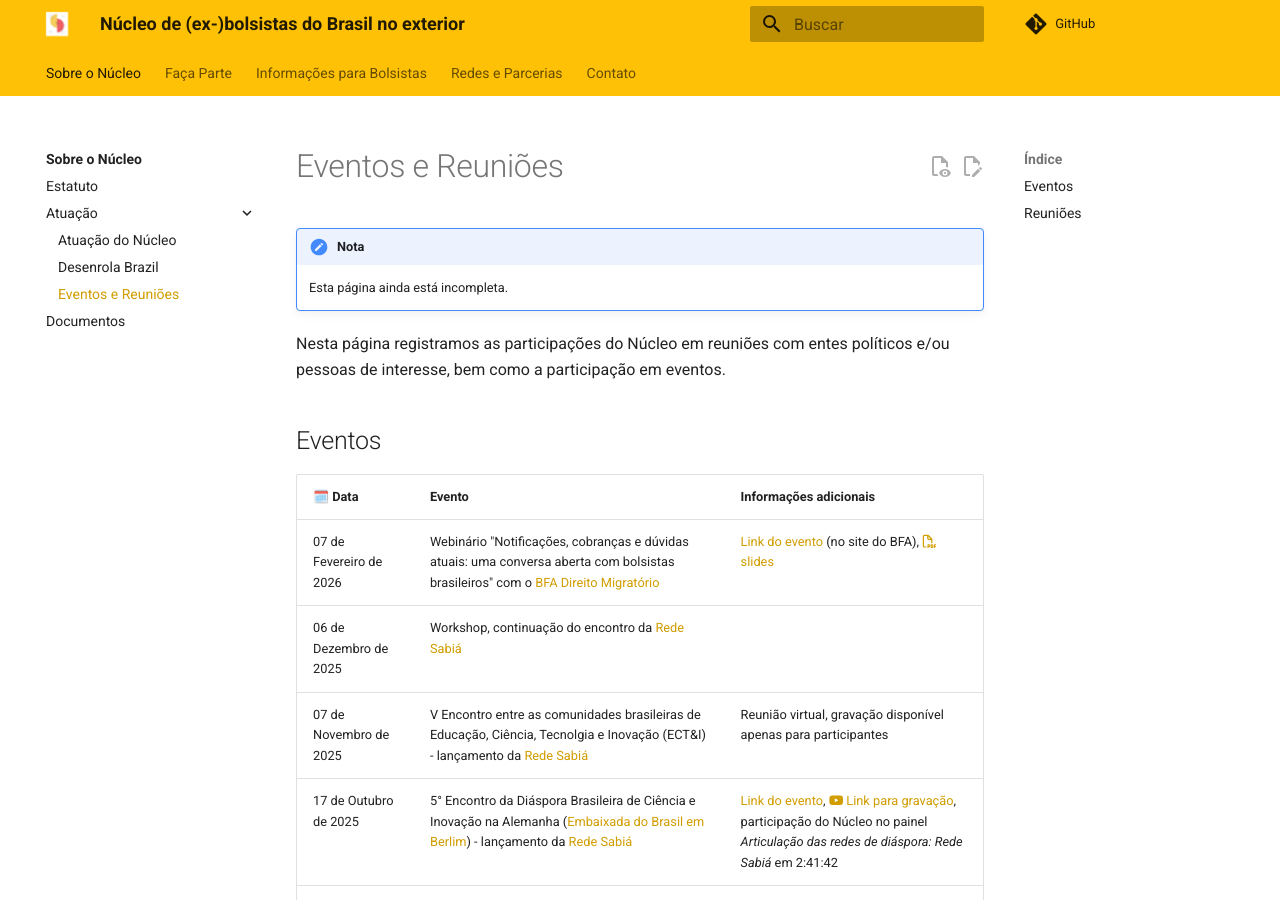
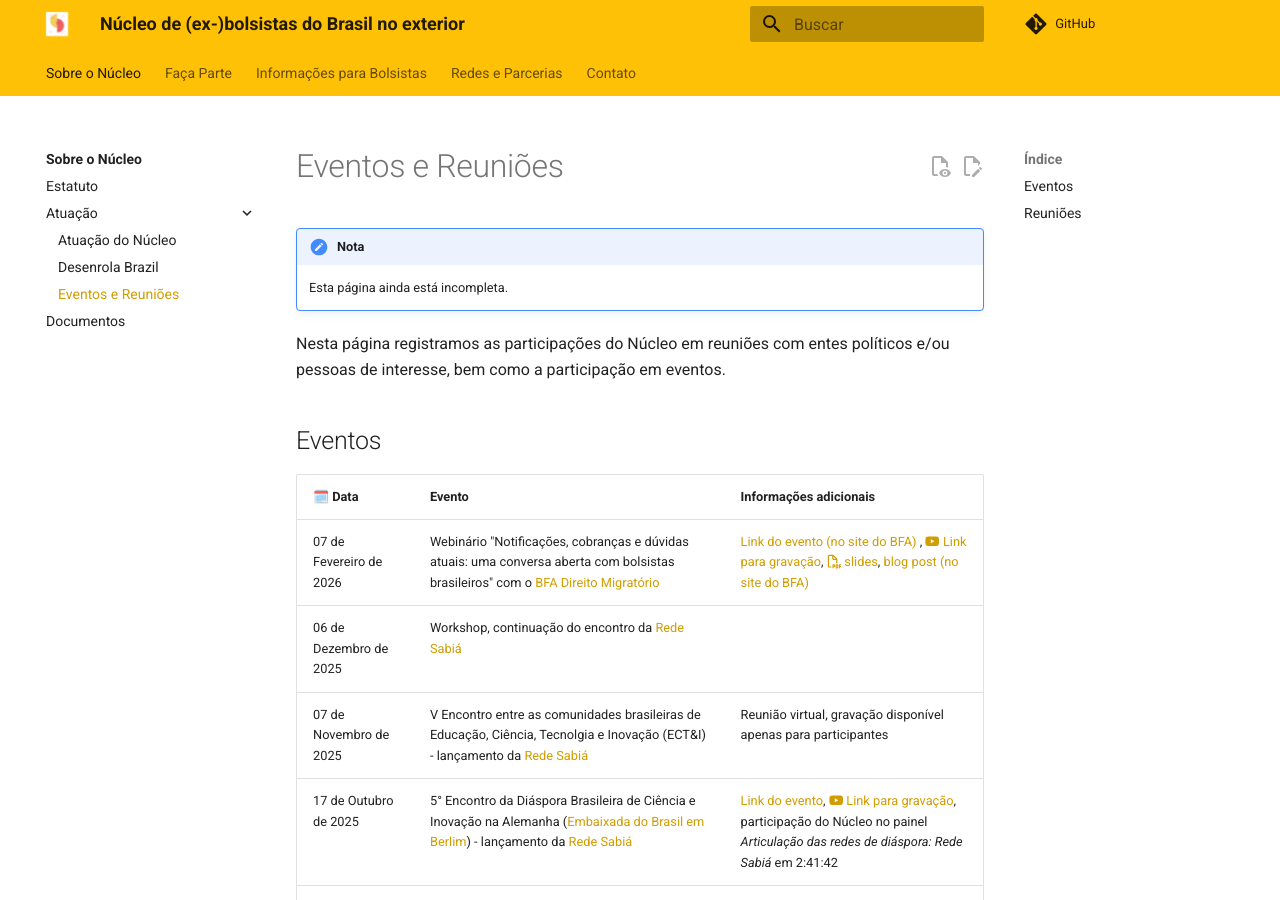
Before and after one commit to exbolsistas/exbolsistas.github.io, an MkDocs documentation site: the page built from docs/eventos-reunioes.md, in a window 1280 px wide and 900 px high. Built offline with MkDocs 1.6.1 and Material for MkDocs 9.7.7, drawn with Linux system fonts in a browser that asks for light colours; comment, search, counter and statistics services are not loaded.

Commit message:
docs: Adicionada gravação e blog post de evento

```diff
--- a/docs/eventos-reunioes.md
+++ b/docs/eventos-reunioes.md
@@ -9,17 +9,19 @@ Nesta página registramos as participações do Núcleo em reuniões com entes p
 
 <!-- Não se preocupe em tentar alinhar o cabeçalho da tabela abaixo, o uso de emoji faz com que a extensão do VS Code "Markdown Table" causa esse alinhamento como está atualmente -->
 
-| 🗓️ Data              | Evento                                                                                                                                             | Informações adicionais                                                                                                                                                                                                                                |
-| ----------------------- | -------------------------------------------------------------------------------------------------------------------------------------------------- | ----------------------------------------------------------------------------------------------------------------------------------------------------------------------------------------------------------------------------------------------------- |
-| 07 de Fevereiro de 2026 | Webinário "Notificações, cobranças e dúvidas atuais: uma conversa aberta com bolsistas brasileiros" com o [BFA Direito Migratório]                 | [Link do evento][2026-02-webinario-bfa] (no site do BFA), [:fontawesome-regular-file-pdf: slides][2026-02-webinario-bfa-slides]                                                                                                                       |
-| 06 de Dezembro de 2025  | Workshop, continuação do encontro da [Rede Sabiá]                                                                                                  |                                                                                                                                                                                                                                                       |
-| 07 de Novembro de 2025  | V Encontro entre as comunidades brasileiras de Educação, Ciência, Tecnolgia e Inovação (ECT&I) - lançamento da [Rede Sabiá]                        | Reunião virtual, gravação disponível apenas para participantes                                                                                                                                                                                        |
-| 17 de Outubro de 2025   | 5° Encontro da Diáspora Brasileira de Ciência e Inovação na Alemanha ([Embaixada do Brasil em Berlim]) - lançamento da [Rede Sabiá]                | [Link do evento][5o-encontro-berlim], [:fontawesome-brands-youtube: Link para gravação][gr-5o-encontro-berlim], participação do Núcleo no painel _Articulação das redes de diáspora: Rede Sabiá_ em 2:41:42                                           |
-| 25 de Julho de 2025     | I Encontro da Rede Internacional de Colaboração de Associações de Pesquisadores e Estudantes Brasileiros pelo Mundo (RICAPEB2025)                  |                                                                                                                                                                                                                                                       |
-| 28 de Agosto de 2024    | 2º Webinário sobre o programa CONHECIMENTO BRASIL, chamada pública nº 22/2024 - Apoio a Projetos em REDE com Pesquisadores Brasileiros no Exterior | Webinário co-organizado pelo Núcleo. Apresentação de Marlon José de Lima, CNPq. [:fontawesome-brands-youtube: Link para gravação][gr-2webinario-cb].                                                                                                  |
-| 18-19 de Abril de 2024  | Colóquio Diásporas Científicas e Colaborações Internacionais: Os Brasileiros no Exterior                                                           | [Link do evento][2024-col-diasporas], [:fontawesome-brands-youtube: link para gravação, dia 1][gr-2024-col-diasporas-1], [:fontawesome-brands-youtube: link para gravação, dia 2][gr-2024-col-diasporas-2], apresentação do Núcleo no dia 2, em 25:58 |
-| 27 de Março de 2022     | Encontro "As Fronteiras do Programa Ciência sem Fronteiras"                                                                                        | [Link do programa do evento][programa-fronteiras-do-csf]                                                                                                                                                                                              |
+| 🗓️ Data              | Evento                                                                                                                                             | Informações adicionais                                                                                                                                                                                                                                                  |
+| ----------------------- | -------------------------------------------------------------------------------------------------------------------------------------------------- | ----------------------------------------------------------------------------------------------------------------------------------------------------------------------------------------------------------------------------------------------------------------------- |
+| 07 de Fevereiro de 2026 | Webinário "Notificações, cobranças e dúvidas atuais: uma conversa aberta com bolsistas brasileiros" com o [BFA Direito Migratório]                 | [Link do evento (no site do BFA)][2026-02-webinario-bfa] , [:fontawesome-brands-youtube: Link para gravação][2026-02-webinario-bfa-gr], [:fontawesome-regular-file-pdf: slides][2026-02-webinario-bfa-slides], [blog post (no site do BFA)][2026-02-webinario-bfa-blog] |
+| 06 de Dezembro de 2025  | Workshop, continuação do encontro da [Rede Sabiá]                                                                                                  |                                                                                                                                                                                                                                                                         |
+| 07 de Novembro de 2025  | V Encontro entre as comunidades brasileiras de Educação, Ciência, Tecnolgia e Inovação (ECT&I) - lançamento da [Rede Sabiá]                        | Reunião virtual, gravação disponível apenas para participantes                                                                                                                                                                                                          |
+| 17 de Outubro de 2025   | 5° Encontro da Diáspora Brasileira de Ciência e Inovação na Alemanha ([Embaixada do Brasil em Berlim]) - lançamento da [Rede Sabiá]                | [Link do evento][5o-encontro-berlim], [:fontawesome-brands-youtube: Link para gravação][gr-5o-encontro-berlim], participação do Núcleo no painel _Articulação das redes de diáspora: Rede Sabiá_ em 2:41:42                                                             |
+| 25 de Julho de 2025     | I Encontro da Rede Internacional de Colaboração de Associações de Pesquisadores e Estudantes Brasileiros pelo Mundo (RICAPEB2025)                  |                                                                                                                                                                                                                                                                         |
+| 28 de Agosto de 2024    | 2º Webinário sobre o programa CONHECIMENTO BRASIL, chamada pública nº 22/2024 - Apoio a Projetos em REDE com Pesquisadores Brasileiros no Exterior | Webinário co-organizado pelo Núcleo. Apresentação de Marlon José de Lima, CNPq. [:fontawesome-brands-youtube: Link para gravação][gr-2webinario-cb].                                                                                                                    |
+| 18-19 de Abril de 2024  | Colóquio Diásporas Científicas e Colaborações Internacionais: Os Brasileiros no Exterior                                                           | [Link do evento][2024-col-diasporas], [:fontawesome-brands-youtube: link para gravação, dia 1][gr-2024-col-diasporas-1], [:fontawesome-brands-youtube: link para gravação, dia 2][gr-2024-col-diasporas-2], apresentação do Núcleo no dia 2, em 25:58                   |
+| 27 de Março de 2022     | Encontro "As Fronteiras do Programa Ciência sem Fronteiras"                                                                                        | [Link do programa do evento][programa-fronteiras-do-csf]                                                                                                                                                                                                                |
 
+[2026-02-webinario-bfa-gr]: https://youtu.be/n290lLqeE3w
+[2026-02-webinario-bfa-blog]: https://bfamigratorio.com.br/webinar-para-bolsistas-brasileiros-no-exterior-intersticio-novacao-e-riscos-de-cobranca/
 [2026-02-webinario-bfa-slides]: https://drive.google.com/file/d/1oo6K-ss6WT6extBMUEA45qmjHXriV16W
 [2026-02-webinario-bfa]: https://bfamigratorio.com.br/webinar-notificacoes-cobrancas-bolsistas-brasileiros-exterior/
 [BFA Direito Migratório]: https://bfamigratorio.com.br
```
